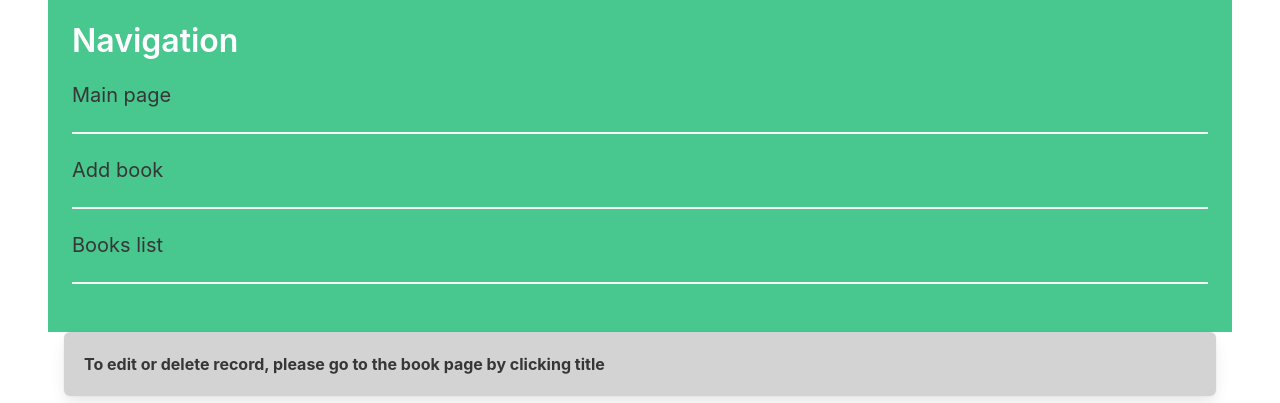
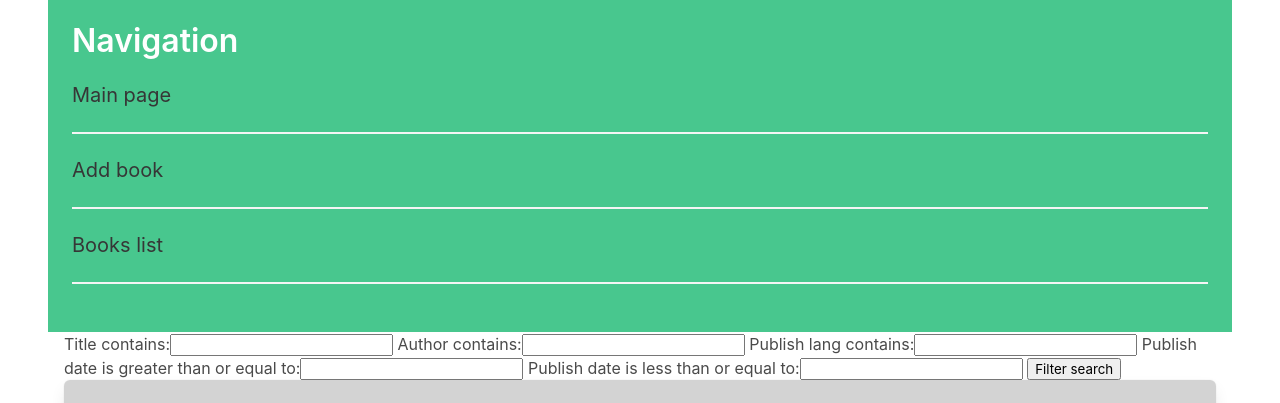
Before and after one commit to Samekmat/BookListTask, a Django app: page /books/ in a window 1280 px wide. Shown: the part 49-452 px from the top of the page. Run offline with Django 3.2, Linux system fonts and the light colour scheme; data that the repository does not hold is empty.

Commit message:
Add filter search using django-filter lib

```diff
--- a/BookListTask/settings.py
+++ b/BookListTask/settings.py
@@ -38,6 +38,7 @@ INSTALLED_APPS = [
     'django.contrib.messages',
     'django.contrib.staticfiles',
     'base',
+    'django_filters',
 ]
 
 MIDDLEWARE = [
--- /dev/null
+++ b/base/filters.py
@@ -0,0 +1,15 @@
+import django_filters
+from django_filters import DateFilter, CharFilter
+from .models import Book
+
+
+class BookFilter(django_filters.FilterSet):
+    title = CharFilter(field_name='title', lookup_expr='icontains')
+    author = CharFilter(field_name='author', lookup_expr='icontains')
+    publish_lang = CharFilter(field_name='publish_lang', lookup_expr='icontains')
+    start_date = DateFilter(field_name='publish_date', lookup_expr='gte')
+    end_date = DateFilter(field_name='publish_date', lookup_expr='lte')
+
+    class Meta:
+        model = Book
+        fields = ['title', 'author']
--- a/base/views.py
+++ b/base/views.py
@@ -1,6 +1,7 @@
 from django.shortcuts import render, redirect
 from .forms import BookForm
 from .models import Book
+from .filters import BookFilter
 
 
 def index(request):
@@ -14,7 +15,10 @@ def book_page(request, pk):
 
 def book_list(request):
     books = Book.objects.all()
-    return render(request, 'book_list.html', {'books': books})
+    my_filter = BookFilter(request.GET, queryset=books)
+    books = my_filter.qs
+    ctx = {'books': books, 'filter': my_filter}
+    return render(request, 'book_list.html', ctx)
 
 
 def add_book(request):
--- a/templates/book_list.html
+++ b/templates/book_list.html
@@ -3,9 +3,15 @@
 {% block content %}
 
     <div class="container">
-    <div class="box" style="background-color: lightgray">
-        <p><strong>To edit or delete record, please go to the book page by clicking title</strong></p>
-    </div>
+        <div>
+            <form method="get">
+                {{ filter.form }}
+                <button class="is-rounded" type="submit">Filter search</button>
+            </form>
+        </div>
+        <div class="box" style="background-color: lightgray">
+            <p><strong>To edit or delete record, please go to the book page by clicking title</strong></p>
+        </div>
         <div class="table-container">
 
             <table class="table is-striped is-narrow is-hoverable is-fullwidth">
```
